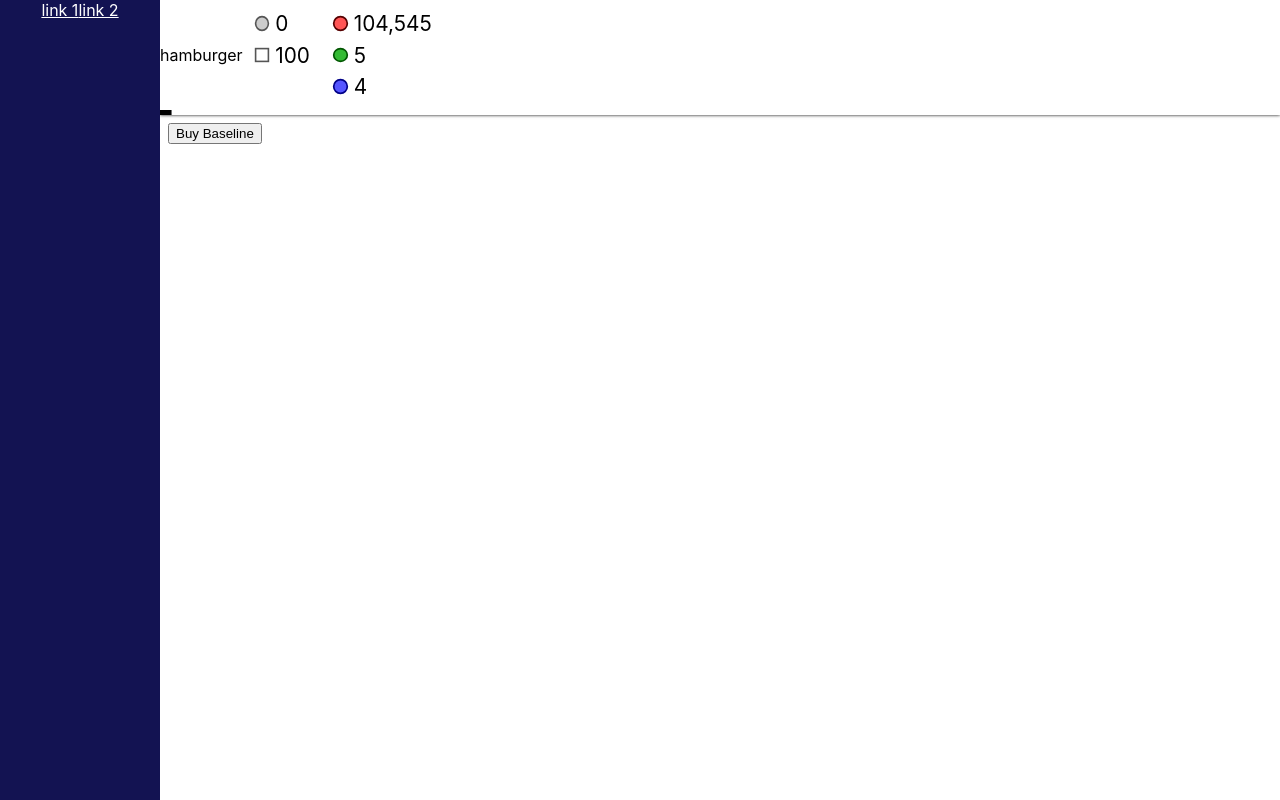
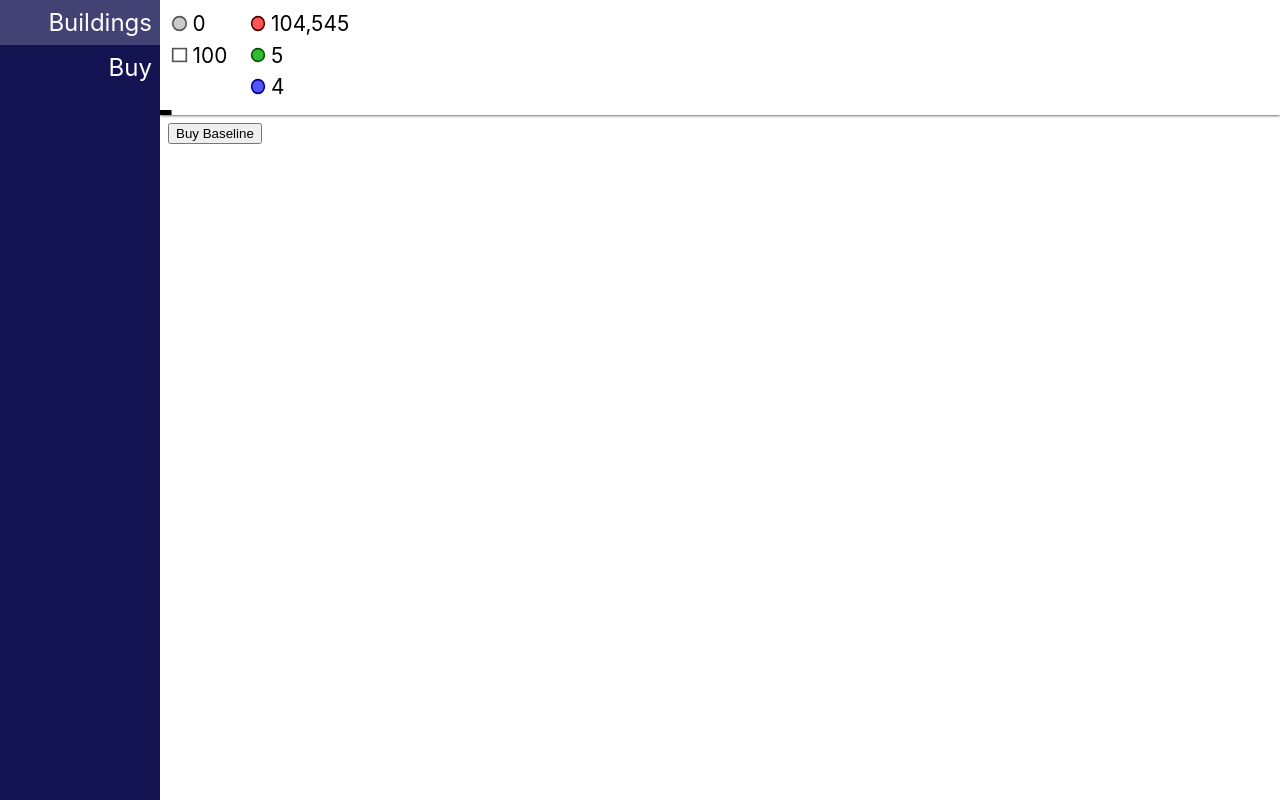
Before and after one commit to bvandeki2/idle-game, a React (Create React App) app: page / in a window 1280 px wide. Built offline with nearby package versions, Linux system fonts and the light colour scheme.

Commit message:
use sidebar for nav

```diff
--- a/src/App.css
+++ b/src/App.css
@@ -15,8 +15,7 @@
 .Primary-container {
     display: flex;
     flex-flow: row wrap;
-    justify-content: flex-start;
-    align-items: flex-start;
+    align-content: flex-start;
     padding: 0.5rem;
     height: 100%;
 }
--- a/src/App.tsx
+++ b/src/App.tsx
@@ -2,6 +2,7 @@ import React, { useCallback, useEffect, useReducer, useState } from 'react';
 import './App.css';
 import BuildingCard from './components/buildings/BuildingCard';
 import BuyButton from './components/BuyButton';
+import { changePage, initialPageLinks } from './components/pagelinks';
 import Sidebar from './components/Sidebar';
 import StatusHeader from './components/StatusHeader';
 import { BuildingID } from './gamelogic/building/buildinglist';
@@ -17,6 +18,8 @@ function App() {
     });
 
     const msPerTick = 5000;
+
+    const [pagelinks, navigatePage] = useReducer(changePage, initialPageLinks);
 
     // Load game, fast-forwarding to current time
     useEffect(() => {
@@ -60,8 +63,10 @@ function App() {
     return (
         <div className="App">
             <Sidebar
+                pages={pagelinks}
                 active={sidebarActive}
                 onDismiss={() => setSidebarActive(false)}
+                onNavigate={navigatePage}
             ></Sidebar>
             <div className="Col">
                 <StatusHeader
--- a/src/components/Sidebar.css
+++ b/src/components/Sidebar.css
@@ -7,6 +7,12 @@
     top: 0;
     height: 100vh;
     min-width: 10rem;
+
+    display: flex;
+    flex-flow: column nowrap;
+    align-items: stretch;
+    text-align: right;
+
     z-index: 101;
     background-color: #131352;
     transition: transform var(--animation-speed) linear;
@@ -48,6 +54,20 @@
     }
 }
 
-.Sidebar > a {
+.Navlink {
+    font-size: 1.5rem;
     color: white;
+    user-select: none;
+    padding: 0.5rem;
+    cursor: pointer;
 }
+
+.Navlink.Active {
+    cursor: auto;
+}
+
+.Navlink:hover,
+.Navlink.Active {
+    color: white;
+    background-color: rgba(255, 255, 255, 0.2);
+}
--- a/src/components/Sidebar.tsx
+++ b/src/components/Sidebar.tsx
@@ -1,9 +1,12 @@
 import React from 'react';
+import { Page, PageLink } from './pagelinks';
 import './Sidebar.css';
 
 interface Props {
     active: boolean;
     onDismiss: () => any;
+    pages: PageLink[];
+    onNavigate: (page: Page) => any;
 }
 
 function Sidebar(props: Props) {
@@ -14,8 +17,17 @@ function Sidebar(props: Props) {
                 onClick={props.onDismiss}
             ></div>
             <nav className={`Sidebar${props.active ? ' Active' : ''}`}>
-                <a href="/">link 1</a>
-                <a href="/">link 2</a>
+                {props.pages.map((page, i) => {
+                    return (
+                        <span
+                            key={i}
+                            className={`Navlink${page.active ? ' Active' : ''}`}
+                            onClick={() => props.onNavigate(page.type)}
+                        >
+                            {page.displayName}
+                        </span>
+                    );
+                })}
             </nav>
         </>
     );
--- a/src/components/StatusHeader.css
+++ b/src/components/StatusHeader.css
@@ -10,3 +10,9 @@
     flex-flow: row nowrap;
     align-items: center;
 }
+
+@media only screen and (min-width: 768px) {
+    #hamburger {
+        display: none;
+    }
+}
--- /dev/null
+++ b/src/components/pagelinks.ts
@@ -0,0 +1,28 @@
+export type Page = 'building' | 'buy';
+
+export interface PageLink {
+    type: Page;
+    displayName: string;
+    active: boolean;
+}
+
+export const initialPageLinks: PageLink[] = [
+    {
+        type: 'building',
+        active: true,
+        displayName: 'Buildings',
+    },
+    {
+        type: 'buy',
+        active: false,
+        displayName: 'Buy',
+    },
+];
+export function changePage(pageLinks: PageLink[], newPage: Page): PageLink[] {
+    return pageLinks.map((link) => {
+        return {
+            ...link,
+            active: link.type === newPage,
+        };
+    });
+}
```
